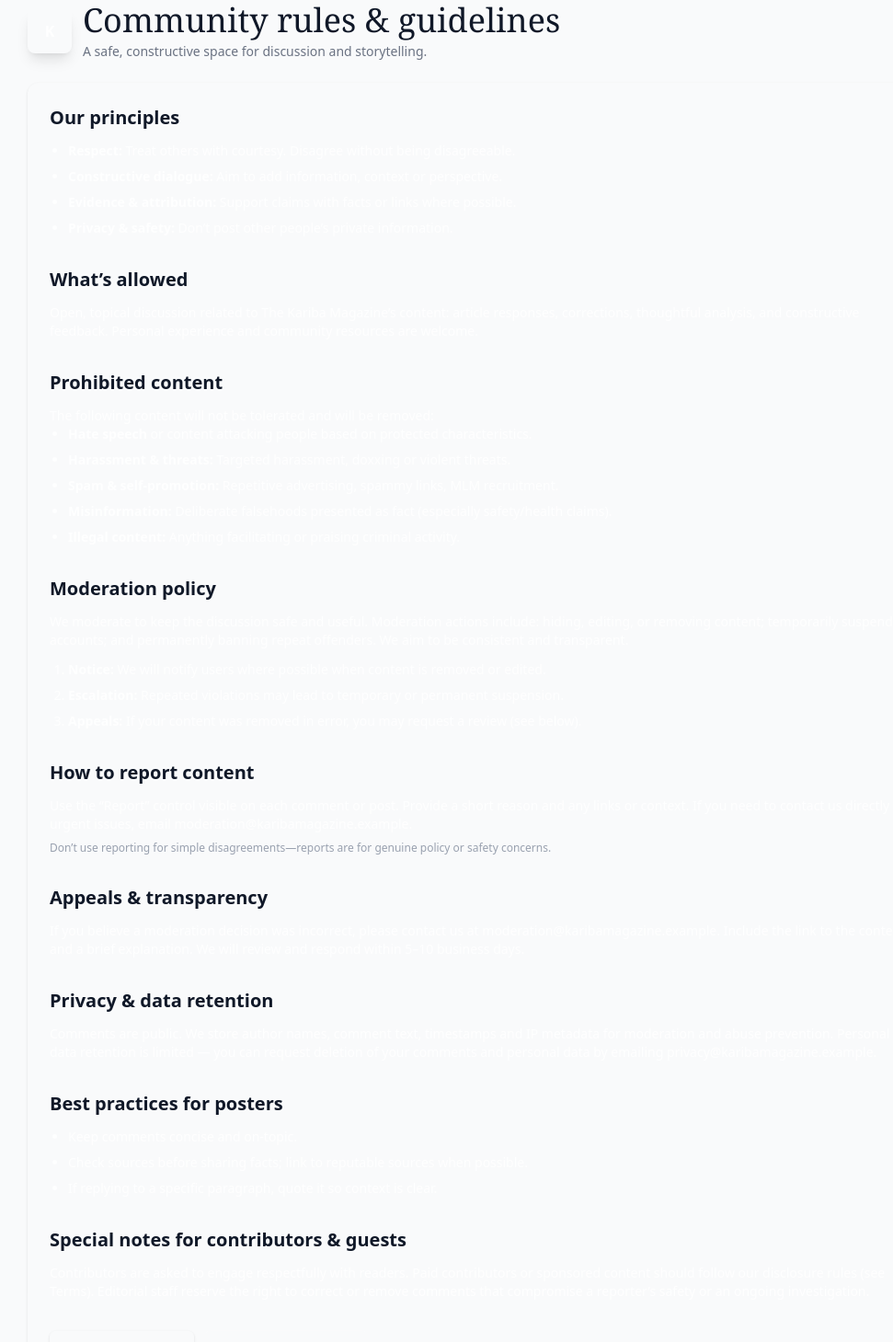
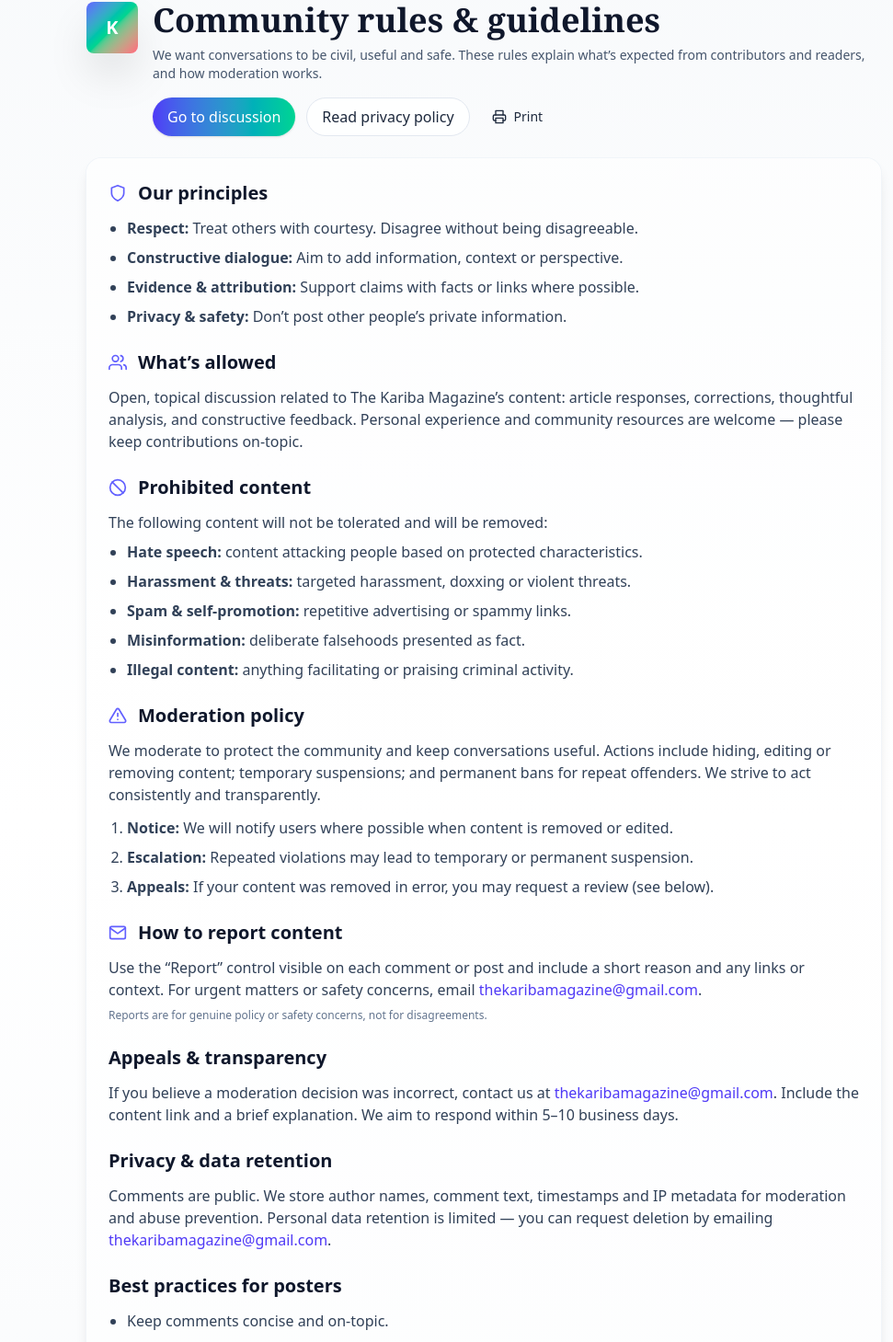
Before and after one commit to shanny-mal/G47legitart, a React (Vite) app: page /community-rules in a window 1280 px wide. Shown: the part 119-1578 px from the top of the page at 92% size, without its empty margins (114-1085 px from the left). Built offline with nearby package versions, Linux system fonts and the light colour scheme.

Commit message:
updated community rules ui

```diff
--- a/src/pages/CommunityRules.tsx
+++ b/src/pages/CommunityRules.tsx
@@ -1,64 +1,148 @@
 // src/pages/CommunityRules.tsx
 import React from "react";
-import { motion, useReducedMotion } from "framer-motion";
+import { motion, useReducedMotion, type Variants } from "framer-motion";
 import { Link } from "react-router-dom";
+import {
+  FiShield,
+  FiUsers,
+  FiSlash,
+  FiAlertTriangle,
+  FiMail,
+  FiPrinter,
+} from "react-icons/fi";
 
-const Section: React.FC<{ title: string; children: React.ReactNode }> = ({
-  title,
-  children,
-}) => (
-  <section className="mb-8">
-    <h3 className="text-xl font-semibold text-karibaNavy dark:text-karibaSand mb-3">
+/**
+ * CommunityRules page - TypeScript / Framer Motion-safe
+ * - Improved colors, responsive layout
+ * - Respects prefers-reduced-motion
+ * - Fixes Variants typing error by typing variants as `Variants | undefined`
+ */
+
+const Section: React.FC<{
+  id?: string;
+  title: string;
+  icon?: React.ReactNode;
+  children: React.ReactNode;
+}> = ({ id, title, icon, children }) => {
+  return (
+    <section
+      id={id}
+      className="mb-6"
+      aria-labelledby={id ? `${id}-title` : undefined}
+    >
+      <div className="flex items-start gap-3">
+        {icon && (
+          <div className="mt-1 text-indigo-500 dark:text-indigo-300">
+            {icon}
+          </div>
+        )}
+        <h3
+          id={id ? `${id}-title` : undefined}
+          className="text-lg sm:text-xl font-semibold text-slate-900 dark:text-slate-100"
+        >
           {title}
         </h3>
-    <div className="prose prose-invert text-sm text-white/90 max-w-none">
+      </div>
+
+      <div className="mt-3 prose prose-sm sm:prose lg:prose-lg dark:prose-invert max-w-none text-slate-700 dark:text-slate-200">
         {children}
       </div>
     </section>
   );
+};
 
 export default function CommunityRules(): React.ReactElement {
   const reduce = useReducedMotion();
 
+  // container animation props (object or undefined)
+  const headerMotion = reduce
+    ? undefined
+    : {
+        initial: { opacity: 0, y: 8 },
+        animate: { opacity: 1, y: 0 },
+        transition: { duration: 0.45 },
+      };
+
+  // section variants typed as Variants | undefined to satisfy TS
+  const sectionVariants: Variants | undefined = reduce
+    ? undefined
+    : ({
+        hidden: { opacity: 0, y: 8 },
+        // `show` is a function that accepts custom (index) to stagger
+        show: (i = 0) => ({
+          opacity: 1,
+          y: 0,
+          transition: { delay: 0.05 * i, duration: 0.35, ease: "easeOut" },
+        }),
+      } as Variants);
+
   return (
-    <main className="min-h-screen bg-gray-50 dark:bg-[#041c22] py-12">
-      <div className="max-w-5xl mx-auto px-4">
-        <motion.header
-          initial={reduce ? undefined : { opacity: 0, y: 8 }}
-          animate={reduce ? undefined : { opacity: 1, y: 0 }}
-          transition={{ duration: 0.5 }}
-          className="mb-6"
-        >
-          <div className="inline-flex items-center gap-3">
-            <div className="w-12 h-12 rounded-lg bg-gradient-to-br from-karibaTeal to-karibaCoral flex items-center justify-center text-white font-bold shadow-lg">
+    <main className="min-h-screen py-12 bg-gradient-to-b from-slate-50 via-white to-slate-50 dark:from-[#05121a] dark:via-[#041722] dark:to-[#04121a]">
+      <div className="max-w-4xl mx-auto px-4">
+        <motion.header {...(headerMotion ?? {})} className="mb-6">
+          <div className="flex items-start gap-4">
+            <div className="flex-none w-14 h-14 rounded-lg bg-gradient-to-br from-indigo-500 via-emerald-400 to-rose-400 flex items-center justify-center text-white text-xl font-bold shadow-2xl">
               K
             </div>
-            <div>
-              <h1 className="text-3xl sm:text-4xl font-serif text-karibaNavy dark:text-karibaSand">
+
+            <div className="flex-1">
+              <h1 className="text-3xl sm:text-4xl font-serif font-semibold text-slate-900 dark:text-slate-100">
                 Community rules & guidelines
               </h1>
-              <p className="text-sm text-gray-500 dark:text-gray-300 mt-1">
-                A safe, constructive space for discussion and storytelling.
+              <p className="mt-2 text-sm text-slate-600 dark:text-slate-300">
+                We want conversations to be civil, useful and safe. These rules
+                explain what’s expected from contributors and readers, and how
+                moderation works.
               </p>
+
+              <div className="mt-4 flex flex-wrap gap-3">
+                <Link
+                  to="/discussion"
+                  className="inline-flex items-center gap-2 px-4 py-2 rounded-full bg-gradient-to-r from-indigo-600 to-emerald-400 text-white shadow hover:brightness-95 transition"
+                >
+                  Go to discussion
+                </Link>
+
+                <Link
+                  to="/privacy"
+                  className="inline-flex items-center gap-2 px-4 py-2 rounded-full border border-slate-200 dark:border-slate-700 text-slate-800 dark:text-slate-100 bg-white/90 dark:bg-white/3 hover:bg-white/95 transition"
+                >
+                  Read privacy policy
+                </Link>
+
+                <button
+                  onClick={() => window.print()}
+                  className="inline-flex items-center gap-2 px-3 py-2 rounded-md bg-white/6 hover:bg-white/8 text-sm text-slate-800 dark:text-slate-100 transition"
+                  aria-label="Print community rules"
+                >
+                  <FiPrinter className="w-4 h-4" />
+                  Print
+                </button>
+              </div>
             </div>
           </div>
         </motion.header>
 
         <motion.article
-          initial={reduce ? undefined : { opacity: 0 }}
-          animate={reduce ? undefined : { opacity: 1 }}
-          transition={{ duration: 0.5, delay: 0.08 }}
-          className="bg-white/4 dark:bg-white/3 rounded-xl p-6 shadow-sm ring-1 ring-white/6"
+          initial={reduce ? undefined : "hidden"}
+          animate={reduce ? undefined : "show"}
+          className="bg-gradient-to-br from-white/70 to-white/50 dark:from-[#05202a]/70 dark:to-[#04202a]/60 rounded-2xl p-6 shadow-lg ring-1 ring-slate-100 dark:ring-0"
+          role="article"
         >
-          <Section title="Our principles">
+          <motion.div variants={sectionVariants} custom={0}>
+            <Section
+              id="principles"
+              title="Our principles"
+              icon={<FiShield className="w-5 h-5" />}
+            >
               <ul className="list-disc pl-5 space-y-2">
                 <li>
                   <strong>Respect:</strong> Treat others with courtesy. Disagree
                   without being disagreeable.
                 </li>
                 <li>
-                <strong>Constructive dialogue:</strong> Aim to add information,
-                context or perspective.
+                  <strong>Constructive dialogue:</strong> Aim to add
+                  information, context or perspective.
                 </li>
                 <li>
                   <strong>Evidence & attribution:</strong> Support claims with
@@ -70,51 +154,70 @@ export default function CommunityRules(): React.ReactElement {
                 </li>
               </ul>
             </Section>
+          </motion.div>
 
-          <Section title="What’s allowed">
+          <motion.div variants={sectionVariants} custom={1}>
+            <Section
+              id="allowed"
+              title="What’s allowed"
+              icon={<FiUsers className="w-5 h-5" />}
+            >
               <p>
-              Open, topical discussion related to The Kariba Magazine’s content:
-              article responses, corrections, thoughtful analysis, and
-              constructive feedback. Personal experience and community resources
-              are welcome.
+                Open, topical discussion related to The Kariba Magazine’s
+                content: article responses, corrections, thoughtful analysis,
+                and constructive feedback. Personal experience and community
+                resources are welcome — please keep contributions on-topic.
               </p>
             </Section>
+          </motion.div>
 
-          <Section title="Prohibited content">
+          <motion.div variants={sectionVariants} custom={2}>
+            <Section
+              id="prohibited"
+              title="Prohibited content"
+              icon={<FiSlash className="w-5 h-5" />}
+            >
               <p>
                 The following content will not be tolerated and will be removed:
               </p>
-            <ul className="list-disc pl-5 space-y-2">
+              <ul className="list-disc pl-5 space-y-2 mt-2">
                 <li>
-                <strong>Hate speech</strong> or content attacking people based
+                  <strong>Hate speech:</strong> content attacking people based
                   on protected characteristics.
                 </li>
                 <li>
-                <strong>Harassment & threats:</strong> Targeted harassment,
+                  <strong>Harassment & threats:</strong> targeted harassment,
                   doxxing or violent threats.
                 </li>
                 <li>
-                <strong>Spam & self-promotion:</strong> Repetitive advertising,
-                spammy links, MLM recruitment.
+                  <strong>Spam & self-promotion:</strong> repetitive advertising
+                  or spammy links.
                 </li>
                 <li>
-                <strong>Misinformation:</strong> Deliberate falsehoods presented
-                as fact (especially safety/health claims).
+                  <strong>Misinformation:</strong> deliberate falsehoods
+                  presented as fact.
                 </li>
                 <li>
-                <strong>Illegal content:</strong> Anything facilitating or
+                  <strong>Illegal content:</strong> anything facilitating or
                   praising criminal activity.
                 </li>
               </ul>
             </Section>
+          </motion.div>
 
-          <Section title="Moderation policy">
+          <motion.div variants={sectionVariants} custom={3}>
+            <Section
+              id="moderation"
+              title="Moderation policy"
+              icon={<FiAlertTriangle className="w-5 h-5" />}
+            >
               <p>
-              We moderate to keep the discussion safe and useful. Moderation
-              actions include: hiding, editing, or removing content; temporarily
-              suspending accounts; and permanently banning repeat offenders. We
-              aim to be consistent and transparent.
+                We moderate to protect the community and keep conversations
+                useful. Actions include hiding, editing or removing content;
+                temporary suspensions; and permanent bans for repeat offenders.
+                We strive to act consistently and transparently.
               </p>
+
               <ol className="list-decimal pl-5 space-y-2 mt-3">
                 <li>
                   <strong>Notice:</strong> We will notify users where possible
@@ -125,67 +228,79 @@ export default function CommunityRules(): React.ReactElement {
                   temporary or permanent suspension.
                 </li>
                 <li>
-                <strong>Appeals:</strong> If your content was removed in error,
-                you may request a review (see below).
+                  <strong>Appeals:</strong> If your content was removed in
+                  error, you may request a review (see below).
                 </li>
               </ol>
             </Section>
+          </motion.div>
 
-          <Section title="How to report content">
+          <motion.div variants={sectionVariants} custom={4}>
+            <Section
+              id="report"
+              title="How to report content"
+              icon={<FiMail className="w-5 h-5" />}
+            >
               <p>
-              Use the “Report” control visible on each comment or post. Provide
-              a short reason and any links or context. If you need to contact us
-              directly for urgent issues, email{" "}
+                Use the “Report” control visible on each comment or post and
+                include a short reason and any links or context. For urgent
+                matters or safety concerns, email{" "}
                 <a
-                href="mailto:moderation@karibamagazine.example"
-                className="text-karibaTeal hover:underline"
+                  href="mailto: thekaribamagazine@gmail.com"
+                  className="text-indigo-600 hover:underline"
                 >
-                moderation@karibamagazine.example
+                  thekaribamagazine@gmail.com
                 </a>
                 .
               </p>
-            <p className="text-xs text-gray-400 mt-2">
-              Don’t use reporting for simple disagreements—reports are for
-              genuine policy or safety concerns.
+              <p className="text-xs text-slate-500 mt-2">
+                Reports are for genuine policy or safety concerns, not for
+                disagreements.
               </p>
             </Section>
+          </motion.div>
 
-          <Section title="Appeals & transparency">
+          <motion.div variants={sectionVariants} custom={5}>
+            <Section id="appeals" title="Appeals & transparency">
               <p>
-              If you believe a moderation decision was incorrect, please contact
-              us at{" "}
+                If you believe a moderation decision was incorrect, contact us
+                at{" "}
                 <a
-                href="mailto:moderation@karibamagazine.example"
-                className="text-karibaTeal hover:underline"
+                  href="mailto:thekaribamagazine@gmail.com"
+                  className="text-indigo-600 hover:underline"
                 >
-                moderation@karibamagazine.example
+                  thekaribamagazine@gmail.com
                 </a>
-              . Include the link to the content and a brief explanation. We will
-              review and respond within 5–10 business days.
+                . Include the content link and a brief explanation. We aim to
+                respond within 5–10 business days.
               </p>
             </Section>
+          </motion.div>
 
-          <Section title="Privacy & data retention">
+          <motion.div variants={sectionVariants} custom={6}>
+            <Section id="privacy" title="Privacy & data retention">
               <p>
                 Comments are public. We store author names, comment text,
                 timestamps and IP metadata for moderation and abuse prevention.
-              Personal data retention is limited — you can request deletion of
-              your comments and personal data by emailing{" "}
+                Personal data retention is limited — you can request deletion by
+                emailing{" "}
                 <a
-                href="mailto:privacy@karibamagazine.example"
-                className="text-karibaTeal hover:underline"
+                  href="mailto:thekaribamagazine@gmail.com"
+                  className="text-indigo-600 hover:underline"
                 >
-                privacy@karibamagazine.example
+                  thekaribamagazine@gmail.com
                 </a>
                 .
               </p>
             </Section>
+          </motion.div>
 
-          <Section title="Best practices for posters">
+          <motion.div variants={sectionVariants} custom={7}>
+            <Section id="best-practices" title="Best practices for posters">
               <ul className="list-disc pl-5 space-y-2">
                 <li>Keep comments concise and on-topic.</li>
                 <li>
-                Check sources before sharing facts; link to reputable sources
+                  Check sources before sharing facts; link reputable sources
                   when possible.
                 </li>
                 <li>
@@ -194,43 +309,51 @@ export default function CommunityRules(): React.ReactElement {
                 </li>
               </ul>
             </Section>
+          </motion.div>
 
-          <Section title="Special notes for contributors & guests">
+          <motion.div variants={sectionVariants} custom={8}>
+            <Section
+              id="contributors"
+              title="Special notes for contributors & guests"
+            >
               <p>
                 Contributors are asked to engage respectfully with readers. Paid
                 contributors or sponsored content should follow our disclosure
-              rules (see Terms). Editorial staff reserve the right to correct or
-              remove comments that compromise a reporter’s safety or an ongoing
+                rules (see Terms). Editorial staff may remove or correct
+                comments that compromise a reporter’s safety or an ongoing
                 investigation.
               </p>
             </Section>
+          </motion.div>
 
           <div className="mt-6 flex flex-col sm:flex-row gap-3 items-start sm:items-center">
             <Link
               to="/discussion"
-              className="inline-flex items-center gap-2 px-4 py-2 bg-karibaTeal text-white rounded-md shadow hover:brightness-95"
+              className="inline-flex items-center gap-2 px-4 py-2 bg-indigo-600 text-white rounded-md shadow hover:brightness-95 transition"
             >
-              Go to Discussion
+              Go to discussion
             </Link>
 
-            <a
-              href="/privacy"
-              className="inline-flex items-center gap-2 px-4 py-2 border border-white/8 rounded-md text-white/90 hover:bg-white/6"
+            <Link
+              to="/privacy"
+              className="inline-flex items-center gap-2 px-4 py-2 rounded-md border border-slate-200 dark:border-slate-700 text-slate-800 dark:text-slate-100 bg-white/90 dark:bg-white/3 hover:bg-white/95 transition"
             >
-              Read Privacy Policy
-            </a>
+              Read privacy policy
+            </Link>
 
             <button
               onClick={() => window.print()}
-              className="ml-auto inline-flex items-center gap-2 px-3 py-2 rounded-md bg-white/6 hover:bg-white/8 text-sm"
+              className="ml-auto inline-flex items-center gap-2 px-3 py-2 rounded-md bg-white/6 hover:bg-white/8 text-sm transition"
+              aria-label="Print rules"
             >
+              <FiPrinter className="w-4 h-4" />
               Print
             </button>
           </div>
 
-          <div className="mt-6 text-xs text-gray-400">
-            <strong>Effective:</strong> August 20, 2025. We may update these
-            rules periodically—when we do, we will post a notice.
+          <div className="mt-6 text-xs text-slate-500 dark:text-slate-400">
+            <strong>Effective:</strong> August 20, 2025. These rules may be
+            updated periodically; we'll post notices for material changes.
           </div>
         </motion.article>
       </div>
```
Lines whose indentation alone changed are shown as unchanged.
